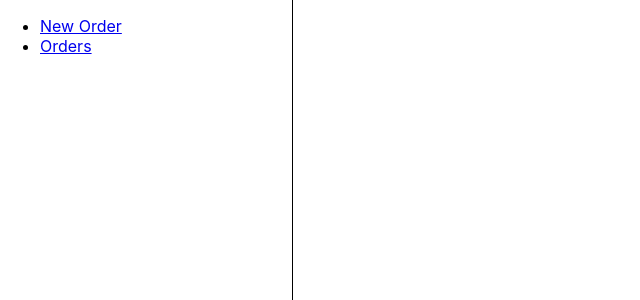
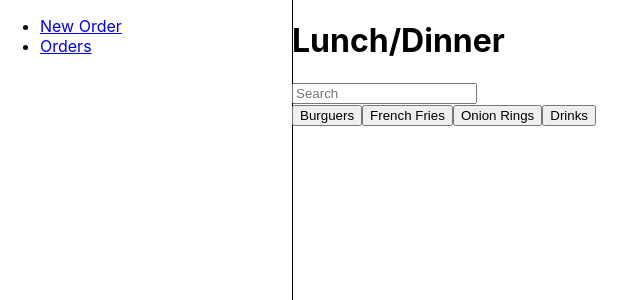
Before and after one commit to mayrascript/react-burguer-queen, a React (Create React App) app: page /dashboard/new-order/select-item in a window 1280 px wide. Shown: the top 300 px of the page, without its empty margins (0-640 px from the left). Built offline with nearby package versions, Linux system fonts and the light colour scheme.

Commit message:
feat: SelectItem component and modal

```diff
--- a/src/App.js
+++ b/src/App.js
@@ -10,7 +10,6 @@ import './App.css';
 import Register from "./auth/register/Register";
 import Login from './auth/Login/Login';
 import Dashboard from "./dashboard/Dashboard";
-import Orders from "./dashboard/waiter/orders/Orders";
 
 function App() {
   return (
@@ -28,7 +27,6 @@ function App() {
             <Route path="/dashboard">
               <Dashboard />
             </Route>
-
             <Route path="/">
               <Register />
             </Route>
--- a/src/dashboard/Dashboard.js
+++ b/src/dashboard/Dashboard.js
@@ -4,6 +4,7 @@ import {Switch, Route, BrowserRouter as Router, Link} from "react-router-dom";
 import './Dashboard.css';
 import Orders from "./waiter/orders/Orders";
 import NewOrder from "./waiter/new-order/NewOrder";
+import SelectItem from "./waiter/new-order/select-item/SelectItem";
 
 function Dashboard() {
     return (
@@ -24,6 +25,9 @@ function Dashboard() {
                      <Route exact path="/dashboard/new-order">
                          <NewOrder />
                      </Route>
+                     <Route exact path="/dashboard/new-order/select-item">
+                         <SelectItem />
+                     </Route>
                      <Route exact path="/dashboard/orders">
                          <Orders />
                      </Route>
--- a/src/dashboard/waiter/new-order/NewOrder.js
+++ b/src/dashboard/waiter/new-order/NewOrder.js
@@ -1,5 +1,9 @@
+import './NewOrder.css';
+
+import {BrowserRouter as Router, Link, Route, Switch} from "react-router-dom";
+
 function NewOrder() {
-    return (
+    return <div className="new-order">
         <div className="new-order">
             <h1>Burguer Queen</h1>
             <p>Order System Management</p>
@@ -8,12 +12,12 @@ function NewOrder() {
             <p>Choose an Option</p>
 
             <div>
-                <button>Breakfast</button>
-                <button>Lunch/Dinner</button>
+                <Link to="/dashboard/new-order/select-item">Breakfast</Link>
+                <Link to="/dashboard/new-order/select-item">Lunch/Dinner</Link>
             </div>
 
         </div>
-    )
+    </div>
 }
 
 export default NewOrder;
--- /dev/null
+++ b/src/dashboard/waiter/new-order/select-item/SelectItem.js
@@ -0,0 +1,18 @@
+function SelectItem() {
+    return (
+        <div className="new-order-select-item">
+            <h1>Lunch/Dinner</h1>
+            <input type="text" placeholder="Search"/>
+
+            <div>
+                <button>Burguers</button>
+                <button>French Fries</button>
+                <button>Onion Rings</button>
+                <button>Drinks</button>
+            </div>
+
+        </div>
+    )
+}
+
+export default SelectItem;
```
Also changed, not shown: src/dashboard/waiter/new-order/new-order-options-modal/NewOrderOptionsModal.js (added, +12 -0 lines), src/dashboard/waiter/new-order/select-menu-type/SelectMenuType.js (added, +21 -0 lines), src/dashboard/waiter/new-order/NewOrder.css (added).
